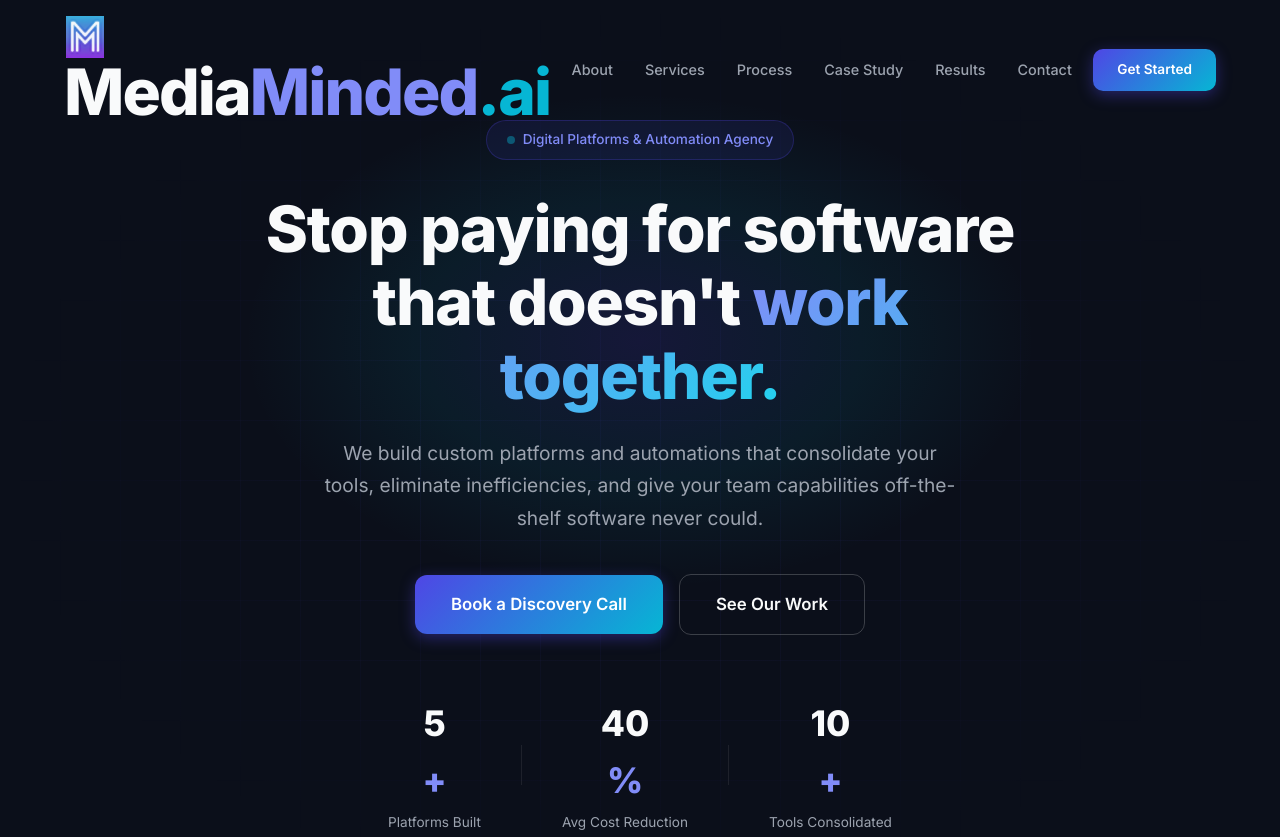
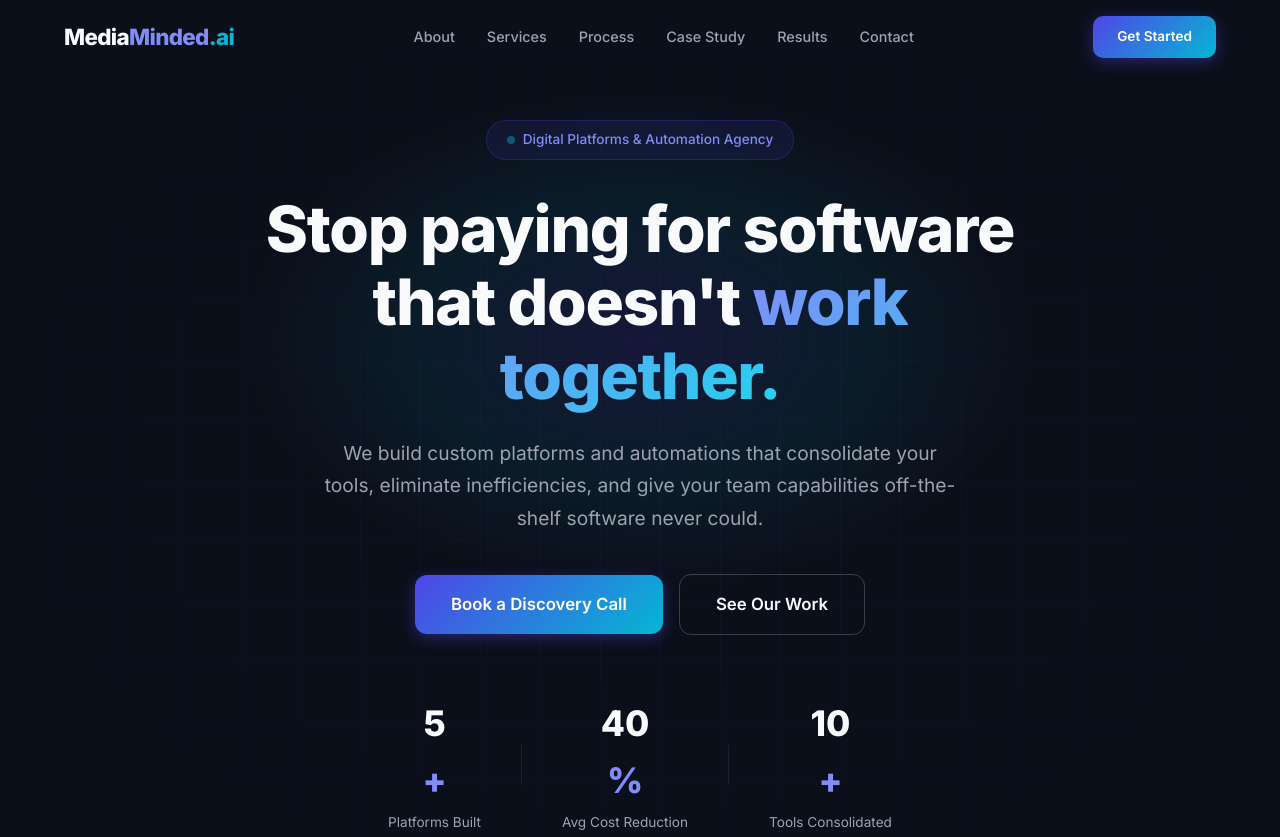
Before and after one commit to MediaMindedLLC/-mediaminded-site, a plain HTML site: page index.html in a window 1280 px wide. Shown: the top 837 px of the page. Drawn offline with Linux system fonts and the light colour scheme.

Commit message:
Remove logo image, restore text-only navbar aligned with nav links

```diff
--- a/index.html
+++ b/index.html
@@ -16,10 +16,7 @@
     <!-- Navigation -->
     <nav class="navbar" id="navbar">
         <div class="nav-container">
-            <a href="#" class="nav-logo">
-                <img src="logo.png" alt="MediaMinded.ai" class="nav-logo-img">
-                <span class="logo-text"><span class="logo-media">Media</span><span class="logo-minded">Minded</span><span class="logo-dot">.ai</span></span>
-            </a>
+            <a href="#" class="nav-logo"><span class="logo-media">Media</span><span class="logo-minded">Minded</span><span class="logo-dot">.ai</span></a>
             <ul class="nav-links" id="navLinks">
                 <li><a href="#about">About</a></li>
                 <li><a href="#services">Services</a></li>
--- a/styles.css
+++ b/styles.css
@@ -170,28 +170,10 @@
 }
 
 .nav-logo {
-    display: flex;
-    flex-direction: column;
-    align-items: flex-start;
-    gap: 2px;
     font-size: 1.4rem;
     font-weight: 800;
     letter-spacing: -0.03em;
-    word-spacing: -0.15em;
-}
-
-.nav-logo-img {
-    width: 42px;
-    height: 42px;
-    object-fit: contain;
-}
-
-.logo-text {
-    font-size: 4rem;
-    font-weight: 800;
-    letter-spacing: -0.03em;
     line-height: 1;
-    word-spacing: -0.15em;
 }
 
 .logo-media {
```
Also changed, not shown: contact.html (+1 -4 lines).
